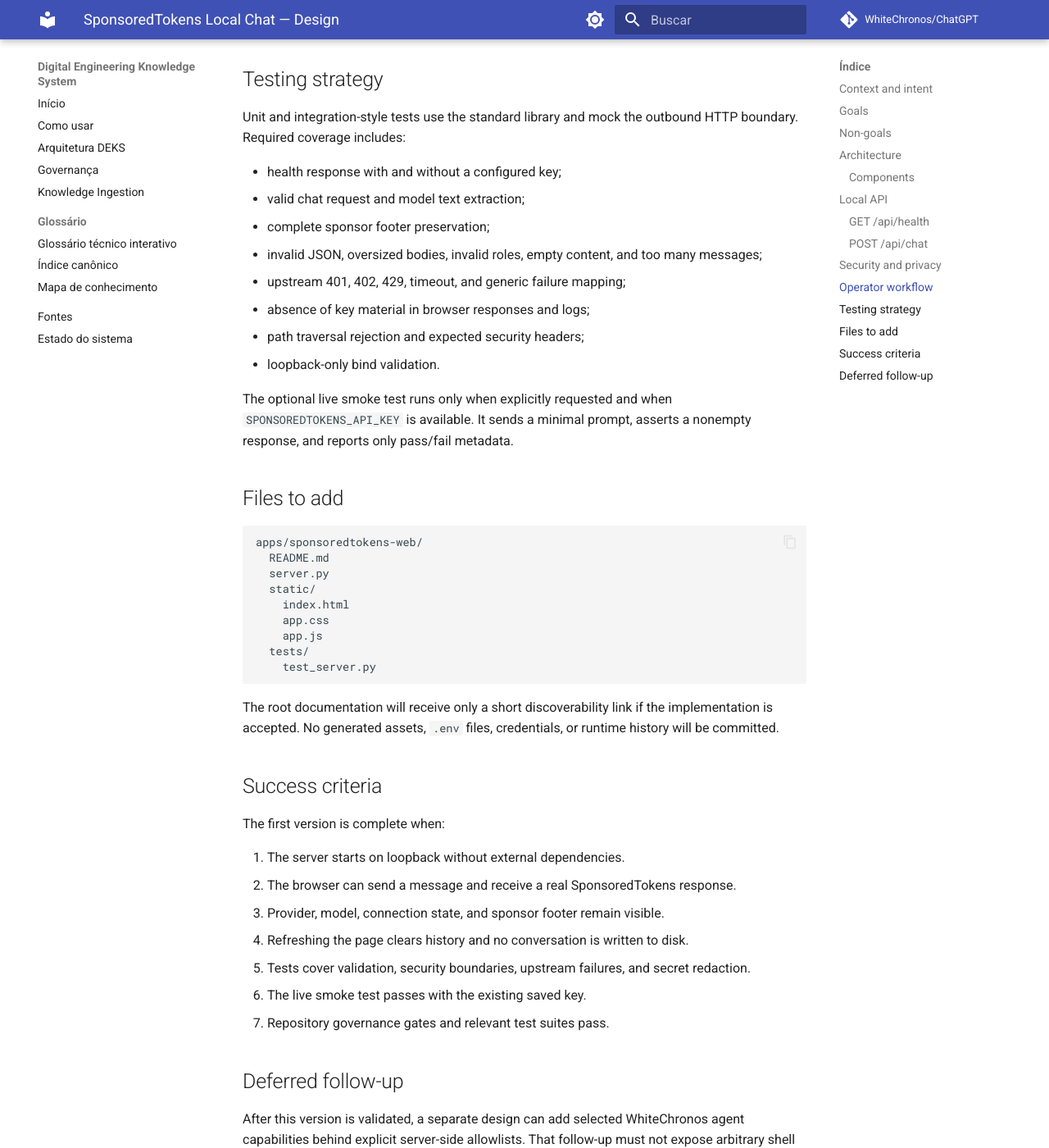
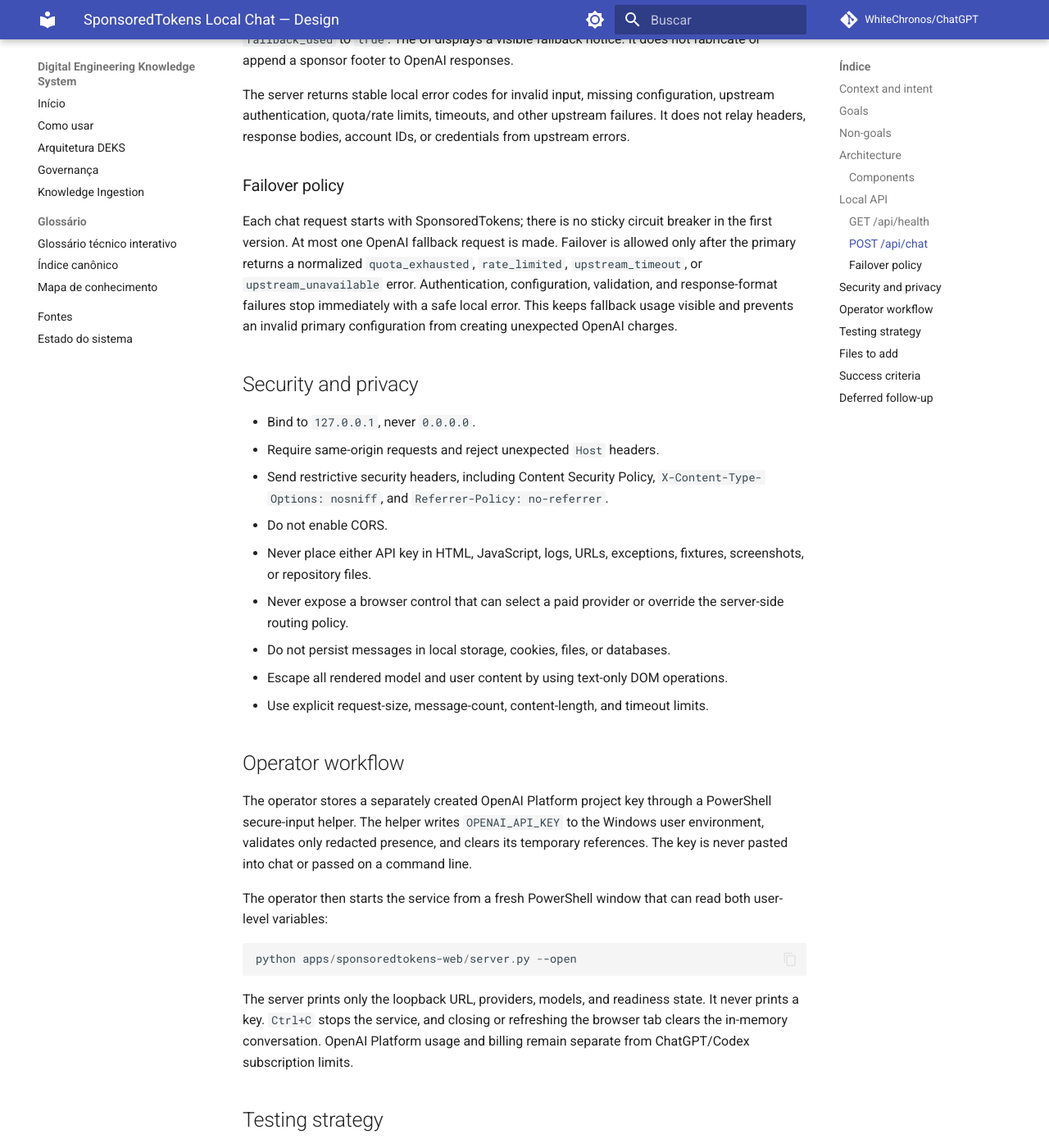
Before and after one commit to WhiteChronos/ChatGPT, an MkDocs documentation site: the page built from docs/superpowers/specs/2026-10-12-sponsoredtokens-local-chat-design.md, in a window 1280 px wide and 1400 px high, scrolled down 3869 px. Shown: the whole window at 82% size. Built offline with MkDocs 1.6.1 and Material for MkDocs 9.7.7, drawn with Linux system fonts in a browser that asks for light colours; comment, search, counter and statistics services are not loaded; some of the changed text lies outside the part shown.

Commit message:
docs: design openai fallback for local chat

````diff
--- a/docs/superpowers/specs/2026-10-12-sponsoredtokens-local-chat-design.md
+++ b/docs/superpowers/specs/2026-10-12-sponsoredtokens-local-chat-design.md
@@ -3,10 +3,12 @@
 ## Context and intent
 
 WhiteChronos needs a private local web chat that uses the already validated
-SponsoredTokens account without exposing its API key to browser code or Git.
-The first version is intentionally small: prove a secure browser-to-local-server
-chat loop before integrating WhiteChronos agents, MCP servers, deployment, or
-persistent storage.
+SponsoredTokens account without exposing credentials to browser code or Git.
+When SponsoredTokens has no balance, is rate-limited, times out, or is
+temporarily unavailable, a separately billed OpenAI Platform API credential can
+answer as an explicit fallback. The first version remains intentionally small:
+prove a secure browser-to-local-server chat loop and provider failover before
+integrating WhiteChronos agents, MCP servers, deployment, or persistent storage.
 
 The application lives at `apps/sponsoredtokens-web` in this repository. It is
 for one user on one Windows computer and binds only to the loopback interface.
@@ -14,10 +16,13 @@
 ## Goals
 
 - Serve a usable chat interface at a local `http://127.0.0.1:<port>` address.
-- Send prompts through the SponsoredTokens Responses-compatible endpoint.
-- Read `SPONSOREDTOKENS_API_KEY` only from the server process environment.
+- Send prompts through the SponsoredTokens Responses-compatible endpoint first.
+- Fall back to the OpenAI Responses API only for approved availability errors.
+- Read `SPONSOREDTOKENS_API_KEY` and `OPENAI_API_KEY` only from the server
+  process environment.
 - Keep conversation history only in browser memory for the current tab.
-- Display connection state, provider, model, and the complete sponsor footer.
+- Display connection state and the provider/model that actually answered.
+- Preserve the complete sponsor footer whenever SponsoredTokens answers.
 - Provide deterministic unit tests without making paid or sponsored network calls.
 - Provide an explicit, opt-in live smoke test for operators who have a valid key.
 
@@ -26,6 +31,8 @@
 - Publishing the application to the internet.
 - Replacing `chatgpt.com`, Codex Cloud, or ChatGPT account limits.
 - Using ChatGPT-plan credits as an API fallback.
+- Combining balances, splitting one request across providers, or hiding which
+  provider incurred API usage.
 - Running WhiteChronos agents, MCP servers, shell commands, or repository tools.
 - Persisting conversations, credentials, telemetry, analytics, or user accounts.
 - Streaming responses in the first version.
@@ -43,33 +50,45 @@
         v
 Python ThreadingHTTPServer on 127.0.0.1
         |
-        | Authorization: Bearer <environment key>
         v
-https://sponsoredtokens.com/api/v1/responses
+Provider router
+   | primary                                      | fallback
+   | Authorization: Bearer <sponsored env key>   | Authorization: Bearer <openai env key>
+   v                                              v
+SponsoredTokens Responses API                    OpenAI Responses API
 ```
 
 ### Components
 
-1. `server.py`
+1. `providers.py`
+   - Defines isolated SponsoredTokens and OpenAI Responses-compatible adapters.
+   - Applies one shared bounded request/response parser and secret-redaction rule.
+   - Routes every request to SponsoredTokens first.
+   - Retries once with OpenAI only for `quota_exhausted`, `rate_limited`,
+     `upstream_timeout`, or `upstream_unavailable`.
+   - Does not fall back for missing credentials, authentication failures,
+     malformed input, or malformed upstream responses.
+
+2. `server.py`
    - Parses command-line options for port and optional browser opening.
    - Refuses non-loopback bind addresses.
    - Serves static files from a fixed directory without arbitrary path access.
    - Implements health and chat API routes.
-   - Calls SponsoredTokens with `urllib.request` and bounded timeouts.
+   - Calls the provider router with `urllib.request` and bounded timeouts.
    - Redacts upstream error details before returning them to the browser.
 
-2. `static/index.html`
+3. `static/index.html`
    - Defines the accessible chat layout and status panel.
    - Loads only repository-owned local assets.
 
-3. `static/app.js`
+4. `static/app.js`
    - Holds message history in an in-memory JavaScript array.
    - Sends the full current history to the local API for each turn.
    - Renders text with DOM text nodes, never `innerHTML`.
    - Preserves the sponsor footer exactly as returned in the model text.
    - Supports send, retry after error, and clear-session actions.
 
-4. `static/app.css`
+5. `static/app.css`
    - Provides a responsive, keyboard-usable interface without external fonts,
      scripts, images, or CDNs.
 
@@ -82,14 +101,24 @@
 ```json
 {
   "status": "ready",
-  "provider": "SponsoredTokens",
-  "model": "sponsored/openai/gpt-5.1-codex-mini",
-  "key_configured": true
+  "primary": {
+    "provider": "SponsoredTokens",
+    "model": "sponsored/openai/gpt-5.1-codex-mini",
+    "key_configured": true
+  },
+  "fallback": {
+    "provider": "OpenAI",
+    "model": "gpt-5-mini",
+    "key_configured": true
+  }
 }
 ```
 
-This endpoint never validates or returns the key. A missing key produces
-`status: "configuration_required"` while the static interface remains usable.
+This endpoint never validates or returns either key. The status is `ready` when
+the primary key exists, `primary_configuration_required` when only the fallback
+key exists, and `configuration_required` when neither exists. The static
+interface remains usable in every configuration state, but it never silently
+promotes OpenAI when the SponsoredTokens key is missing or invalid.
 
 ### `POST /api/chat`
 
@@ -110,8 +139,8 @@
 - Roles are restricted to `user` and `assistant`.
 - Every content value must be nonblank text with a bounded length.
 - Unknown fields are ignored only at the top level; malformed messages fail.
-- The server converts messages into Responses API input and uses the configured
-  SponsoredTokens model.
+- The server converts messages into Responses API input and routes the request
+  according to the approved failover policy.
 
 Success response:
 
@@ -119,14 +148,30 @@
 {
   "text": "Resposta completa, incluindo o rodape do patrocinador.",
   "provider": "SponsoredTokens",
-  "model": "sponsored/openai/gpt-5.1-codex-mini"
+  "model": "sponsored/openai/gpt-5.1-codex-mini",
+  "fallback_used": false
 }
 ```
+
+When OpenAI answers, the response sets `provider` to `OpenAI`, `model` to
+`gpt-5-mini`, and `fallback_used` to `true`. The UI displays a visible fallback
+notice. It does not fabricate or append a sponsor footer to OpenAI responses.
 
 The server returns stable local error codes for invalid input, missing
 configuration, upstream authentication, quota/rate limits, timeouts, and other
 upstream failures. It does not relay headers, response bodies, account IDs, or
 credentials from upstream errors.
+
+### Failover policy
+
+Each chat request starts with SponsoredTokens; there is no sticky circuit
+breaker in the first version. At most one OpenAI fallback request is made.
+Failover is allowed only after the primary returns a normalized
+`quota_exhausted`, `rate_limited`, `upstream_timeout`, or
+`upstream_unavailable` error. Authentication, configuration, validation, and
+response-format failures stop immediately with a safe local error. This keeps
+fallback usage visible and prevents an invalid primary configuration from
+creating unexpected OpenAI charges.
 
 ## Security and privacy
 
@@ -135,49 +180,66 @@
 - Send restrictive security headers, including Content Security Policy,
   `X-Content-Type-Options: nosniff`, and `Referrer-Policy: no-referrer`.
 - Do not enable CORS.
-- Never place the API key in HTML, JavaScript, logs, URLs, exceptions, fixtures,
-  screenshots, or repository files.
+- Never place either API key in HTML, JavaScript, logs, URLs, exceptions,
+  fixtures, screenshots, or repository files.
+- Never expose a browser control that can select a paid provider or override the
+  server-side routing policy.
 - Do not persist messages in local storage, cookies, files, or databases.
 - Escape all rendered model and user content by using text-only DOM operations.
 - Use explicit request-size, message-count, content-length, and timeout limits.
 
 ## Operator workflow
 
-The operator starts the service from a PowerShell window that can read the
-existing user-level `SPONSOREDTOKENS_API_KEY` variable:
+The operator stores a separately created OpenAI Platform project key through a
+PowerShell secure-input helper. The helper writes `OPENAI_API_KEY` to the Windows
+user environment, validates only redacted presence, and clears its temporary
+references. The key is never pasted into chat or passed on a command line.
+
+The operator then starts the service from a fresh PowerShell window that can
+read both user-level variables:
 
 ```powershell
 python apps/sponsoredtokens-web/server.py --open
 ```
 
-The server prints only the loopback URL, provider, model, and readiness state.
-It never prints the key. `Ctrl+C` stops the service, and closing or refreshing
-the browser tab clears the in-memory conversation.
+The server prints only the loopback URL, providers, models, and readiness state.
+It never prints a key. `Ctrl+C` stops the service, and closing or refreshing the
+browser tab clears the in-memory conversation. OpenAI Platform usage and billing
+remain separate from ChatGPT/Codex subscription limits.
 
 ## Testing strategy
 
 Unit and integration-style tests use the standard library and mock the outbound
 HTTP boundary. Required coverage includes:
 
-- health response with and without a configured key;
+- health response with zero, one, and both configured keys;
 - valid chat request and model text extraction;
 - complete sponsor footer preservation;
 - invalid JSON, oversized bodies, invalid roles, empty content, and too many
   messages;
-- upstream 401, 402, 429, timeout, and generic failure mapping;
-- absence of key material in browser responses and logs;
+- provider-specific 401, 402, 429, timeout, and generic failure mapping;
+- fallback on exactly the four approved primary failure codes;
+- no fallback for authentication, configuration, validation, or malformed
+  upstream responses;
+- a maximum of one fallback call and accurate `fallback_used` metadata;
+- absence of either key's material in browser responses and logs;
 - path traversal rejection and expected security headers;
 - loopback-only bind validation.
 
-The optional live smoke test runs only when explicitly requested and when
-`SPONSOREDTOKENS_API_KEY` is available. It sends a minimal prompt, asserts a
-nonempty response, and reports only pass/fail metadata.
+Optional live smoke tests run only when explicitly requested. They can validate
+SponsoredTokens and OpenAI independently when the corresponding key is
+available. They send a minimal prompt, assert a nonempty response, and report
+only pass/fail/provider/model metadata. Deterministic unit tests simulate
+primary exhaustion to verify the failover path without intentionally consuming
+or exhausting account balances.
 
 ## Files to add
 
 ```text
 apps/sponsoredtokens-web/
   README.md
+  configure-openai-key.ps1
+  providers.py
   server.py
   static/
     index.html
@@ -197,12 +259,16 @@
 
 1. The server starts on loopback without external dependencies.
 2. The browser can send a message and receive a real SponsoredTokens response.
-3. Provider, model, connection state, and sponsor footer remain visible.
-4. Refreshing the page clears history and no conversation is written to disk.
-5. Tests cover validation, security boundaries, upstream failures, and secret
+3. A separate live probe can receive a real OpenAI API response.
+4. Deterministic tests prove automatic OpenAI failover for all and only the
+   approved SponsoredTokens failure classes.
+5. Provider, model, connection state, fallback state, and any sponsor footer
+   remain visible and accurate.
+6. Refreshing the page clears history and no conversation is written to disk.
+7. Tests cover validation, security boundaries, upstream failures, and secret
    redaction.
-6. The live smoke test passes with the existing saved key.
-7. Repository governance gates and relevant test suites pass.
+8. Live smoke tests pass with both saved keys without printing response bodies.
+9. Repository governance gates and relevant test suites pass.
 
 ## Deferred follow-up
 
````
